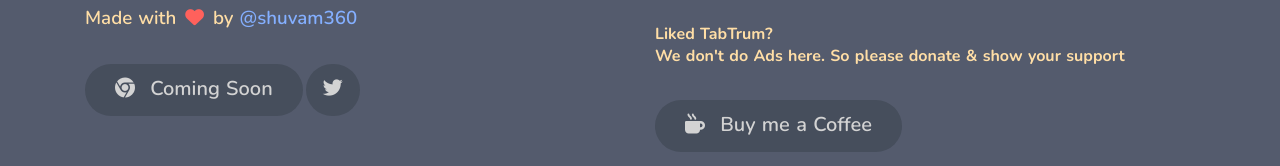
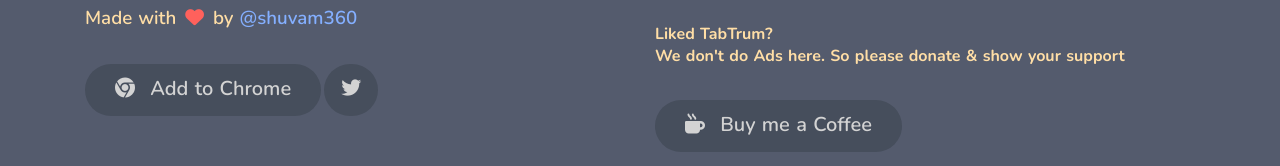
Before and after one commit to GeekBoySupreme/pastelmist, a Nuxt app: page / in a window 1280 px wide. Shown: the part 1903-2069 px from the top of the page. Built offline with nearby package versions, Linux system fonts and the light colour scheme.

Commit message:
Updating Links

```diff
--- a/components/Body.vue
+++ b/components/Body.vue
@@ -8,7 +8,7 @@
             <b>Tired of <u>messy</u> Tabs?</b>
             <h2 class='lighter-text'>Save &amp; Launch lists of tabs with a Single Click</h2>
 
-            <a class='add-to-chrome-color1' href='https://chrome.google.com/webstore/detail/tabtrum/jhfphbjeobgkfkhjapgihmpgphcikgik?hl=en&authuser=0'>
+            <a class='add-to-chrome-color1' href='https://chrome.google.com/webstore/detail/tabtrum/jhfphbjeobgkfkhjapgihmpgphcikgik?hl=en&authuser=0' target='blank'>
               <i class="fab fa-chrome"></i> <span>Add to Chrome</span>
             </a>
           </div>
@@ -44,7 +44,7 @@
               <br /><i class="fas fa-space-shuttle"></i> come back and launch all tabs at once !
             </h2>
             <br />
-            <a class='add-to-chrome-color2' href='https://chrome.google.com/webstore/detail/tabtrum/jhfphbjeobgkfkhjapgihmpgphcikgik?hl=en&authuser=0'>
+            <a class='add-to-chrome-color2' href='https://chrome.google.com/webstore/detail/tabtrum/jhfphbjeobgkfkhjapgihmpgphcikgik?hl=en&authuser=0' target='blank'>
               <i class="fab fa-chrome"></i> <span>Add to Chrome</span>
             </a>
           </div>
--- a/components/Footer.vue
+++ b/components/Footer.vue
@@ -10,8 +10,8 @@
          <p>&nbsp;</p>
 
          <div class='social-link-holder'>
-            <a class='social-link'>
-              <i class="fab fa-chrome"></i> <span>Coming Soon</span>
+            <a class='social-link' href='https://chrome.google.com/webstore/detail/tabtrum/jhfphbjeobgkfkhjapgihmpgphcikgik?hl=en&authuser=0' target='blank'>
+              <i class="fab fa-chrome"></i> <span>Add to Chrome</span>
             </a>
 
             <a class='social-link' href='https://twitter.com/tabtrumapp' target='blank'>
```
Also changed, not shown: 2 other files (tests, documents, lock files or other folders).
